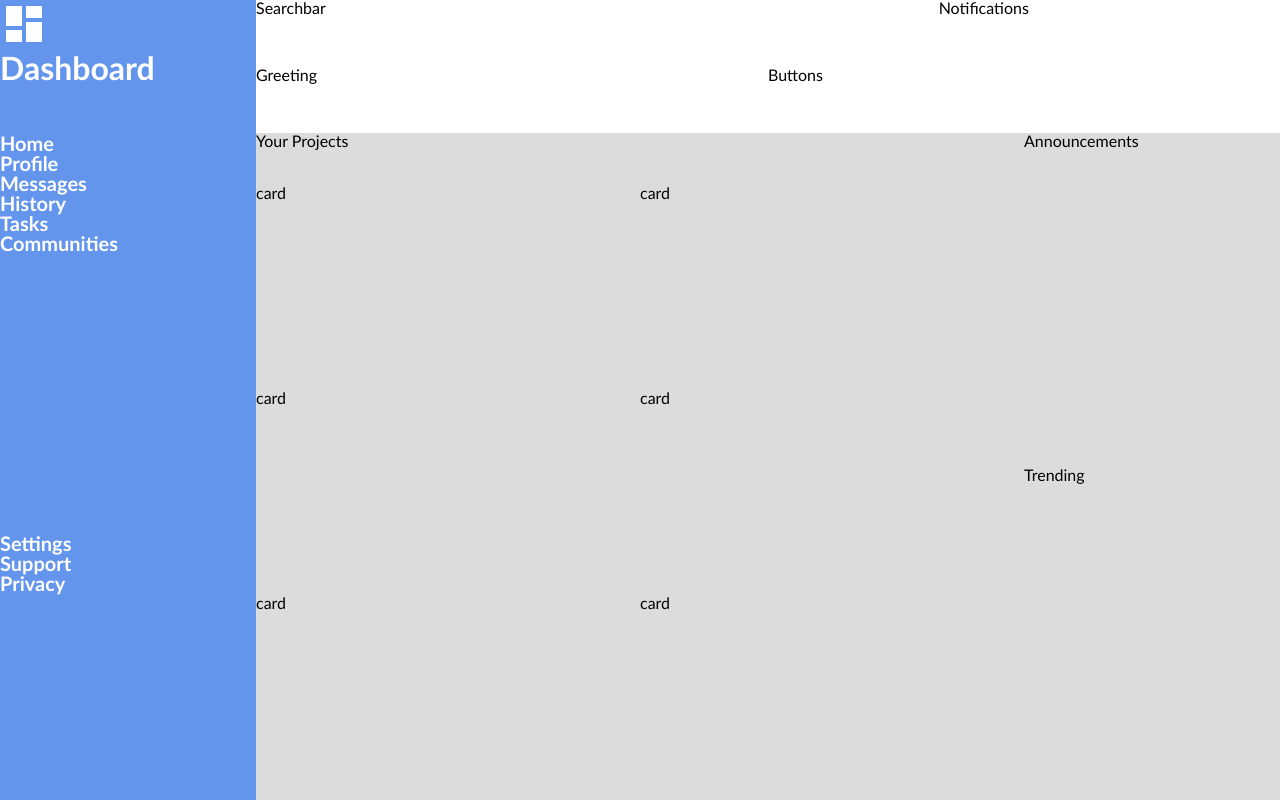
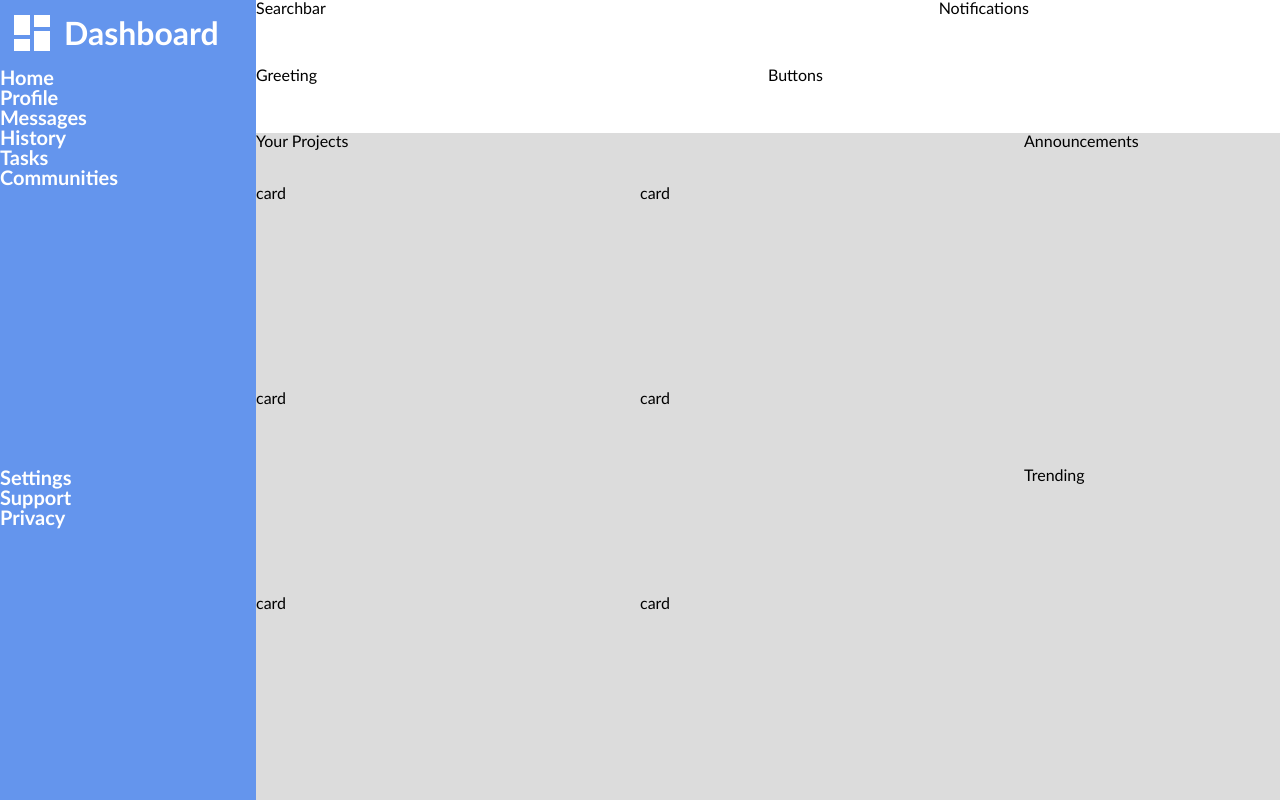
Before and after one commit to caseyrunn/grid, a plain HTML site: page index.html in a window 1280 px wide. Drawn offline with Linux system fonts and the light colour scheme.

Commit message:
Added flexbox to sidebar-top

```diff
--- a/styles.css
+++ b/styles.css
@@ -67,7 +67,7 @@ body {
     grid-area: 1 / 1 / 3 / 2;
     background-color: cornflowerblue;
     display: grid;
-    grid-template-rows: 1fr 3fr 2fr;
+    grid-template-rows: .5fr 3fr 2.5fr;
 	color: white;
 	font-size: 1.25rem;
 	font-weight: 700;
@@ -75,7 +75,21 @@ body {
 
 .sidebar-top {
 	font-size: 2rem;
+	padding: .5rem;
+	display: flex;
+	align-items: center;
+	gap: .5rem;
+
 }
+
+.sidebar-top h1{
+	display: inline;
+}
+
+.sidebar-top svg{
+};
+
+
 
 .logo {
 	color: white;
```
Also changed, not shown: index.html (+3 -0 lines).
